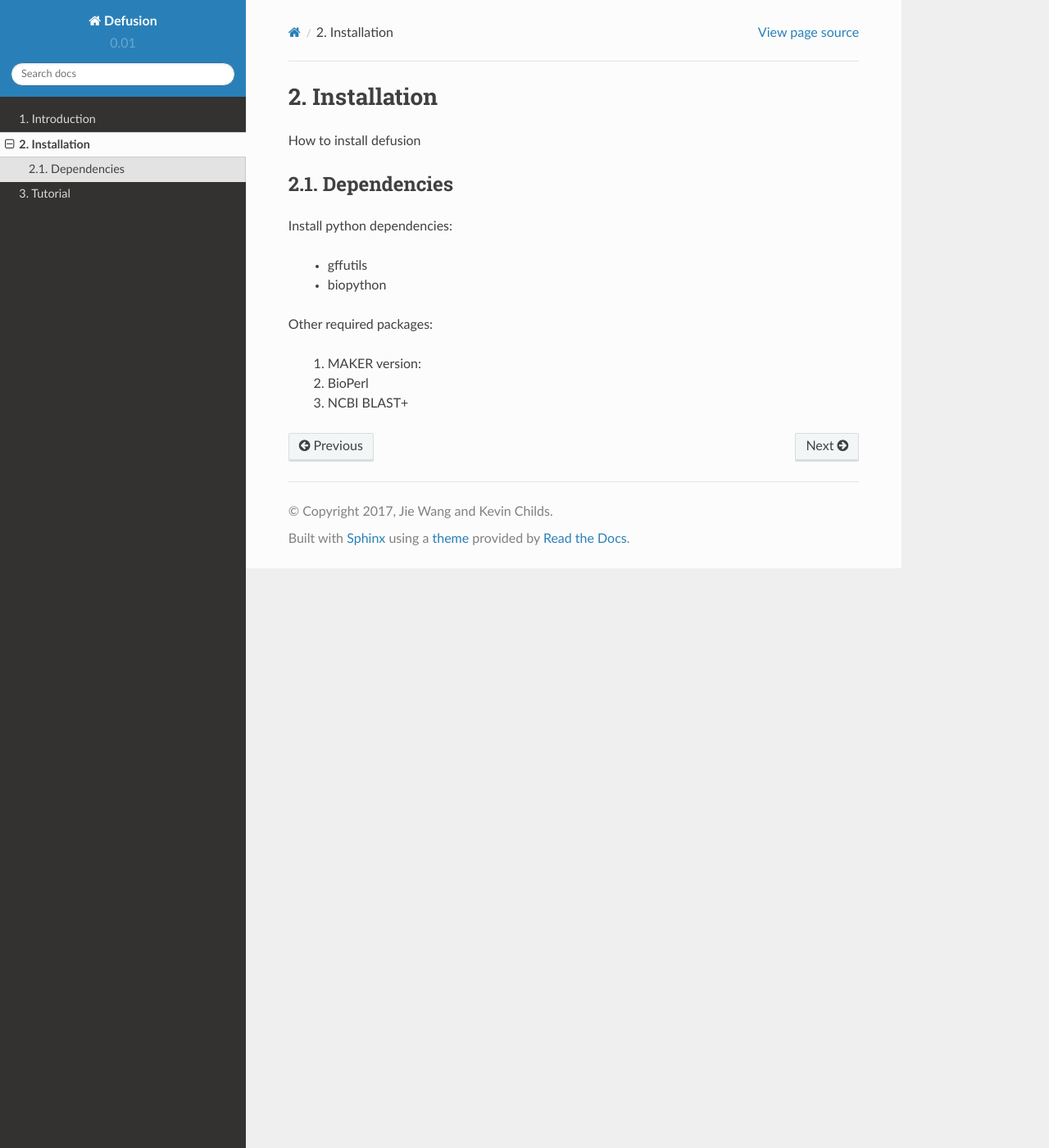
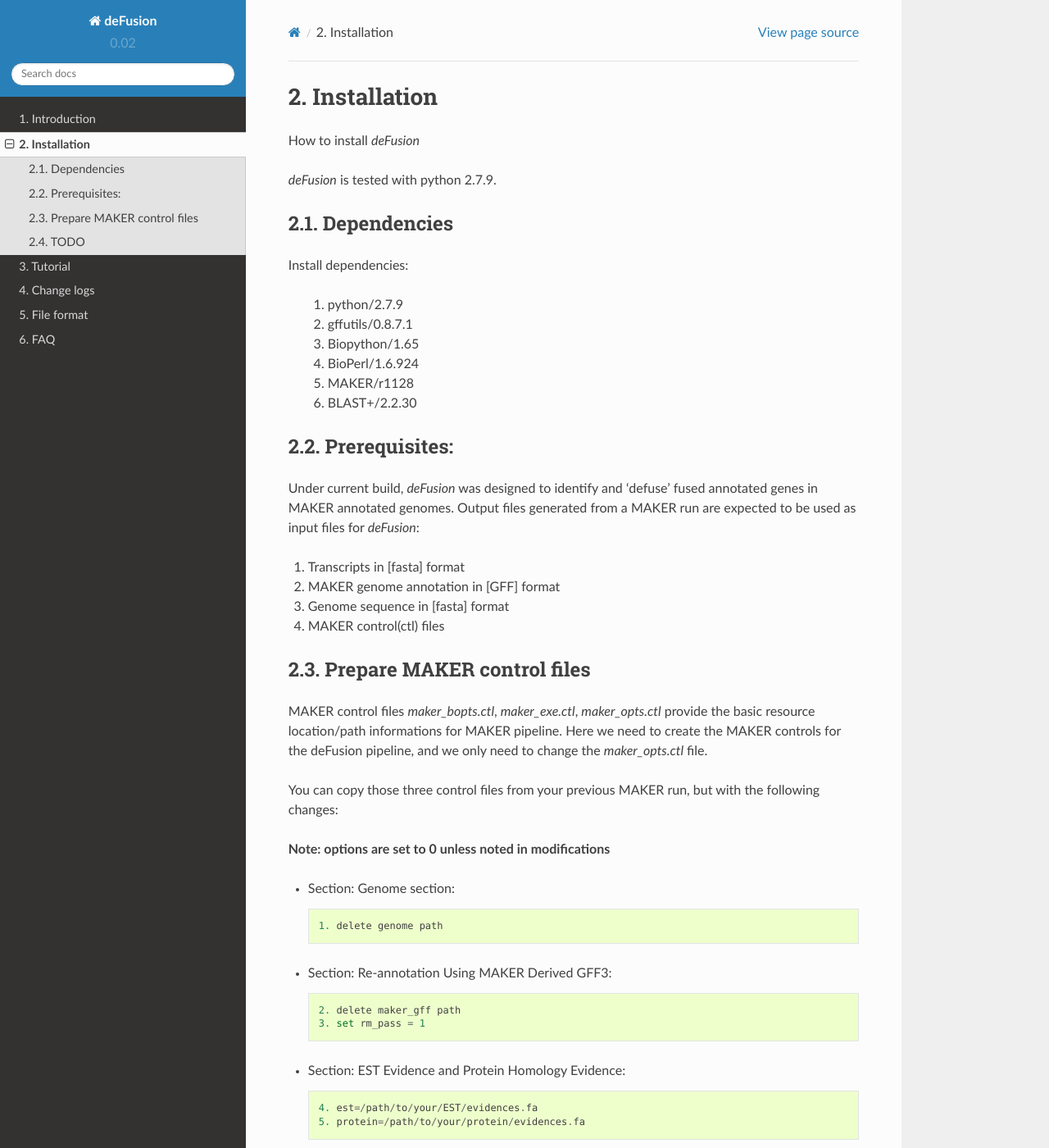
Before and after one commit to wjidea/defusion, a Sphinx documentation site: the page built from docs/installation.rst, in a window 1280 px wide and 1400 px high. Shown: the whole window at 82% size. Built offline with Sphinx 7.4.7 and the Read the Docs theme 2.0.0, drawn with Linux system fonts in a browser that asks for light colours; some of the changed text lies outside the part shown.

Commit message:
update docs

```diff
--- /dev/null
+++ b/docs/FAQ.rst
@@ -0,0 +1,4 @@
+FAQ
+===
+
+1. TBD
--- a/docs/conf.py
+++ b/docs/conf.py
@@ -53,7 +53,7 @@ source_suffix = '.rst'
 master_doc = 'index'
 
 # General information about the project.
-project = u'Defusion'
+project = u'deFusion'
 copyright = u'2017, Jie Wang and Kevin Childs'
 author = u'Jie Wang and Kevin Childs'
 
@@ -62,7 +62,7 @@ author = u'Jie Wang and Kevin Childs'
 # built documents.
 #
 # The short X.Y version.
-version = u'0.01'
+version = u'0.02'
 # The full version, including alpha/beta/rc tags.
 release = u'alpha'
 
@@ -76,7 +76,7 @@ language = None
 # List of patterns, relative to source directory, that match files and
 # directories to ignore when looking for source files.
 # This patterns also effect to html_static_path and html_extra_path
-exclude_patterns = ['Thumbs.db', '.DS_Store']
+exclude_patterns = ['Thumbs.db', '.DS_Store', '.nojekyll']
 
 # The name of the Pygments (syntax highlighting) style to use.
 pygments_style = 'sphinx'
@@ -108,7 +108,7 @@ html_static_path = ['_static']
 # -- Options for HTMLHelp output ------------------------------------------
 
 # Output file base name for HTML help builder.
-htmlhelp_basename = 'Defusiondoc'
+htmlhelp_basename = '_doc'
 
 
 # -- Options for LaTeX output ---------------------------------------------
@@ -135,7 +135,7 @@ latex_elements = {
 # (source start file, target name, title,
 #  author, documentclass [howto, manual, or own class]).
 latex_documents = [
-    (master_doc, 'Defusion.tex', u'Defusion Documentation',
+    (master_doc, 'defusion.tex', u'defusion Documentation',
      u'Jie Wang and Kevin Childs', 'manual'),
 ]
 
@@ -145,7 +145,7 @@ latex_documents = [
 # One entry per manual page. List of tuples
 # (source start file, name, description, authors, manual section).
 man_pages = [
-    (master_doc, 'defusion', u'Defusion Documentation',
+    (master_doc, 'defusion', u'defusion documentation',
      [author], 1)
 ]
 
@@ -156,8 +156,8 @@ man_pages = [
 # (source start file, target name, title, author,
 #  dir menu entry, description, category)
 texinfo_documents = [
-    (master_doc, 'Defusion', u'Defusion Documentation',
-     author, 'Defusion', 'One line description of project.',
+    (master_doc, 'defusion', u'defusion Documentation',
+     author, 'defusion', 'One line description of project.',
      'Miscellaneous'),
 ]
 
--- /dev/null
+++ b/docs/file_format.rst
@@ -0,0 +1,6 @@
+File formats
+============
+
+* Fasta format
+* GFF format
+* BED format
--- a/docs/index.rst
+++ b/docs/index.rst
@@ -19,3 +19,6 @@ Table of Contents:
    Introduction <Introduction>
    Installation <installation>
    Tutorial <tutorial>
+   Change logs <log>
+   File format <file_format>
+   FAQ <FAQ>
--- a/docs/installation.rst
+++ b/docs/installation.rst
@@ -1,16 +1,82 @@
 Installation
 ============
-How to install defusion
+How to install `deFusion`
+
+`deFusion` is tested with python 2.7.9.
 
 Dependencies
 ------------
-Install python dependencies:
+Install dependencies:
 
- * gffutils
- * biopython
+ #. python/2.7.9
+ #. gffutils/0.8.7.1
+ #. Biopython/1.65
+ #. BioPerl/1.6.924
+ #. MAKER/r1128
+ #. BLAST+/2.2.30
 
-Other required packages:
+Prerequisites:
+--------------
 
- #. MAKER version:
- #. BioPerl
- #. NCBI BLAST+
+Under current build, `deFusion` was designed to identify and 'defuse' fused
+annotated genes in MAKER annotated genomes. Output files generated from a MAKER
+run are expected to be used as input files for `deFusion`:
+
+#. Transcripts in [fasta] format
+#. MAKER genome annotation in [GFF] format
+#. Genome sequence in [fasta] format
+#. MAKER control(ctl) files
+
+Prepare MAKER control files
+---------------------------
+
+MAKER control files `maker_bopts.ctl`, `maker_exe.ctl`, `maker_opts.ctl` provide
+the basic resource location/path informations for MAKER pipeline. Here we need
+to create the MAKER controls for the deFusion pipeline, and we only need to
+change the `maker_opts.ctl` file.
+
+You can copy those three control files from your previous MAKER run, but with the
+following changes:
+
+**Note: options are set to 0 unless noted in modifications**
+
+* Section: Genome section::
+
+    1. delete genome path
+
+* Section: Re-annotation Using MAKER Derived GFF3::
+
+    2. delete maker_gff path
+    3. set rm_pass = 1
+
+* Section: EST Evidence and Protein Homology Evidence::
+
+    4. est=/path/to/your/EST/evidences.fa
+    5. protein=/path/to/your/protein/evidences.fa
+
+* Repeat Masking::
+
+    6. set all repeat masking to null or '0'
+    7. set softmask=1
+
+* Section: Gene Prediction::
+
+    7. snaphmm=/path/to/SNAP/snap.hmm
+    8. augustus_species=augustus_spp
+    9. or other gene prediction files
+
+* Section: MAKER Behavior Options::
+
+    10. AED_threshold=1
+    11. always_complete=1
+    12. keep_preds=1
+
+Example MAKER control files: `control files <files/maker_ctl.tgz>`_
+
+
+TODO
+----
+
+Using `conda <http://conda.pydata.org/docs/index.html>`_::
+
+  conda install --channel bioconda defusion
```
Also changed, not shown: docs/log.rst (added, +7 -0 lines), docs/tutorial.rst (+7 -19 lines).
